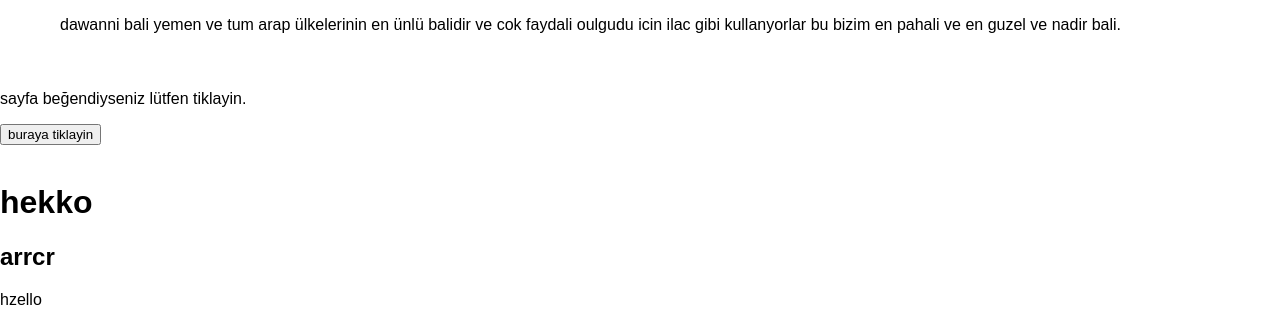
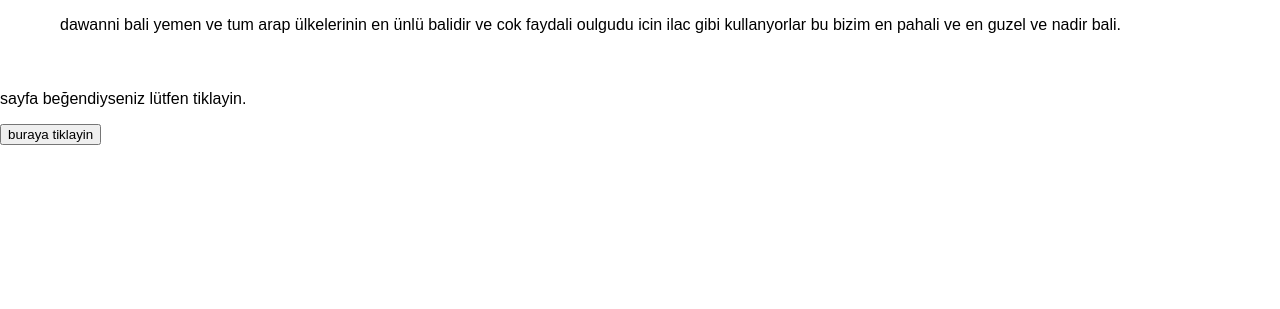
Before and after one commit to a7med-alshatebi/honey.web, a plain HTML site: page index.html in a window 1280 px wide. Shown: the part 1136-1445 px from the top of the page. After the commit the page ends 1299 px from the top, so only its background shows below. Drawn offline with Linux system fonts and the light colour scheme.

Commit message:
committed with local

```diff
--- a/index.html
+++ b/index.html
@@ -111,17 +111,12 @@ section img {
 
 <script>
 function myFunction() {
-  document.getElementById("demo").innerHTML = "tikladiğiniz için teşekkürler.";
+  document.getElementById("demo").innerHTML ="tikladiğiniz için teşekkürler.";
 }
-
 </script>
 
 
-<h1>hekko</h1>
-<h2>arrcr</h2>
+
 
 </body>
 </html>
-
-
-<div>hzello</div>
```
